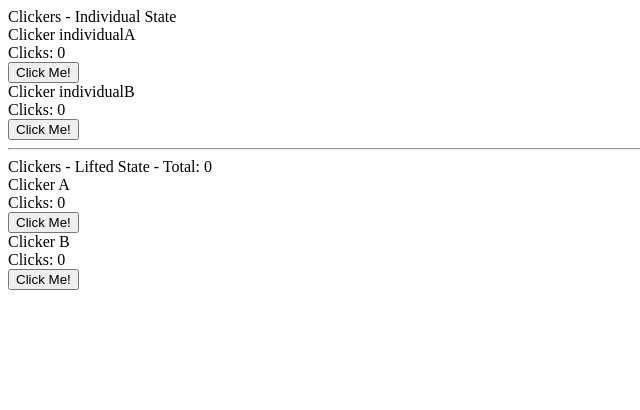
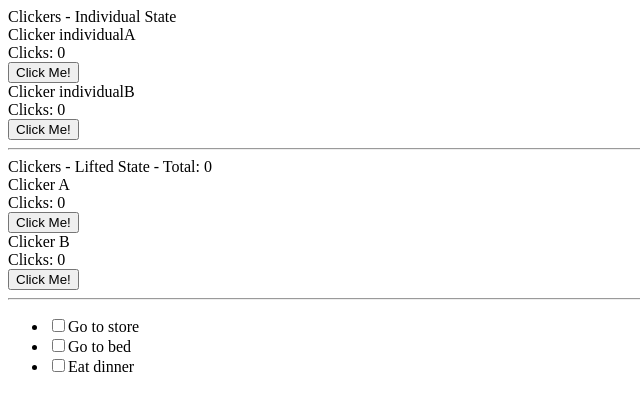
Before and after one commit to daniel-lovell/react-study, a plain HTML site: page index.html in a window 1280 px wide. Shown: the whole page, without its empty margins (0-640 px from the left). Drawn offline with Linux system fonts and the light colour scheme.

Commit message:
add todo list

```diff
--- a/index.html
+++ b/index.html
@@ -5,7 +5,7 @@
     <title>React Study</title>
   </head>
   <body>
-    <div id="root"></div>
+    <div id="app"></div>
     <script src="index.js"></script>
   </body>
 </html>
--- a/index.js
+++ b/index.js
@@ -1,4 +1,67 @@
-// Todo: Lists, Callback Props
+// Todo: Lists, Conditional Rendering
+
+function TodoItem() {
+  console.log("TodoListApp");
+
+  const state = {
+    done: false,
+    eventElement: null
+  };
+
+  function setState(state, newState, mountPoint, props) {
+    Object.assign(state, newState);
+    render(mountPoint, props);
+  }
+
+  function render(mountPoint, props) {
+    console.log("todoItem", mountPoint);
+
+    function handleClick(e) {
+      setState(
+        state,
+        { done: !state.done, eventElement: e.target.id },
+        mountPoint,
+        props
+      );
+    }
+
+    document.getElementById(mountPoint).innerHTML = `
+      <input id=${mountPoint + "Done"} type="checkbox" ${
+      state.done ? "checked" : ""
+    }>${props.item}
+    `;
+    document
+      .getElementById(mountPoint + "Done")
+      .addEventListener("click", handleClick);
+    if (state.eventElement) {
+      document.getElementById(state.eventElement).focus();
+    }
+  }
+
+  return render;
+}
+
+function TodoListApp(mountPoint) {
+  console.log("TodoListApp");
+
+  const todoItem = TodoItem("todoItem");
+
+  let list = ["Go to store", "Go to bed", "Eat dinner"];
+
+  function render(props) {
+    console.log("todoListApp");
+
+    document.getElementById(mountPoint).innerHTML = `
+      <ul>${list
+        .map((_item, index) => `<li id=${mountPoint + index}></li>`)
+        .reduce((accum, curr) => accum + curr)}
+      </ul>
+    `;
+    list.forEach((item, index) => todoItem(mountPoint + index, { item: item }));
+  }
+
+  return render;
+}
 
 function ClickerLifted(mountPoint, props) {
   console.log("ClickerLifted" + props.id);
@@ -140,22 +203,26 @@ function App(mountPoint) {
 
   const clickerIndividualApp = ClickerIndividualApp("clickerIndividualApp");
   const clickerLiftedApp = ClickerLiftedApp("clickerLiftedApp");
+  const todoListApp = TodoListApp("todoListApp");
 
-  function render() {
+  function render(props) {
     console.log("app");
     document.getElementById(mountPoint).innerHTML = `
       <div id="clickerIndividualApp"></div>
       <hr />
       <div id="clickerLiftedApp"></div>
+      <hr />
+      <div id="todoListApp"></div>
     `;
     clickerIndividualApp();
     clickerLiftedApp();
+    todoListApp();
   }
 
   return render;
 }
 
-const app = App("root");
+const app = App("app");
 
 function render() {
   console.log("render");
```
